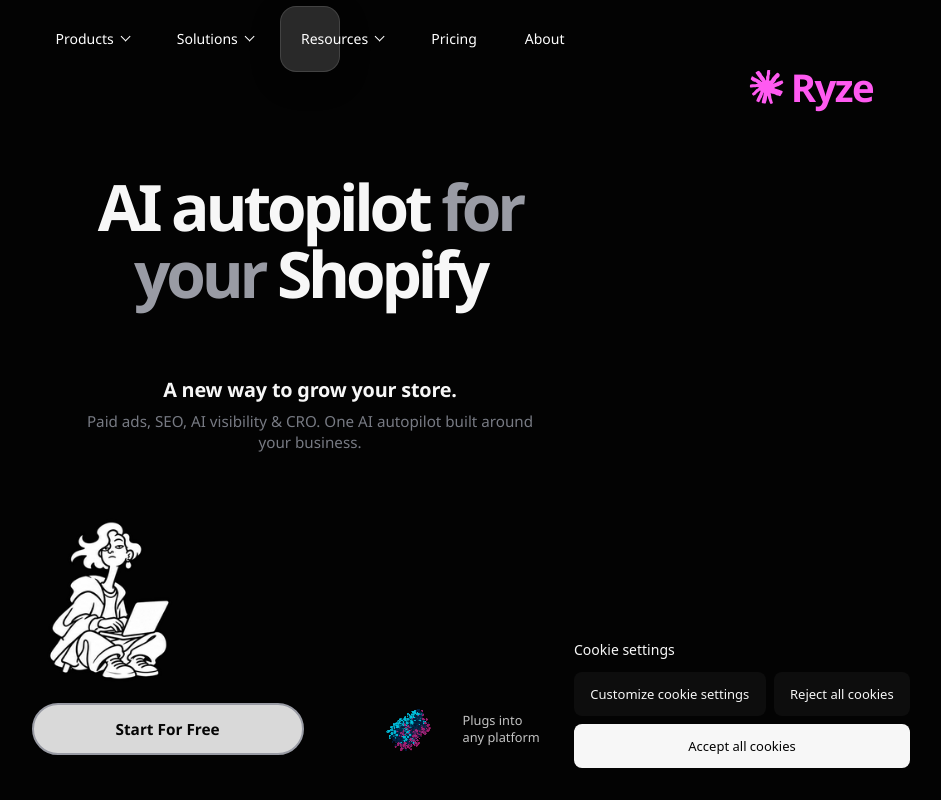
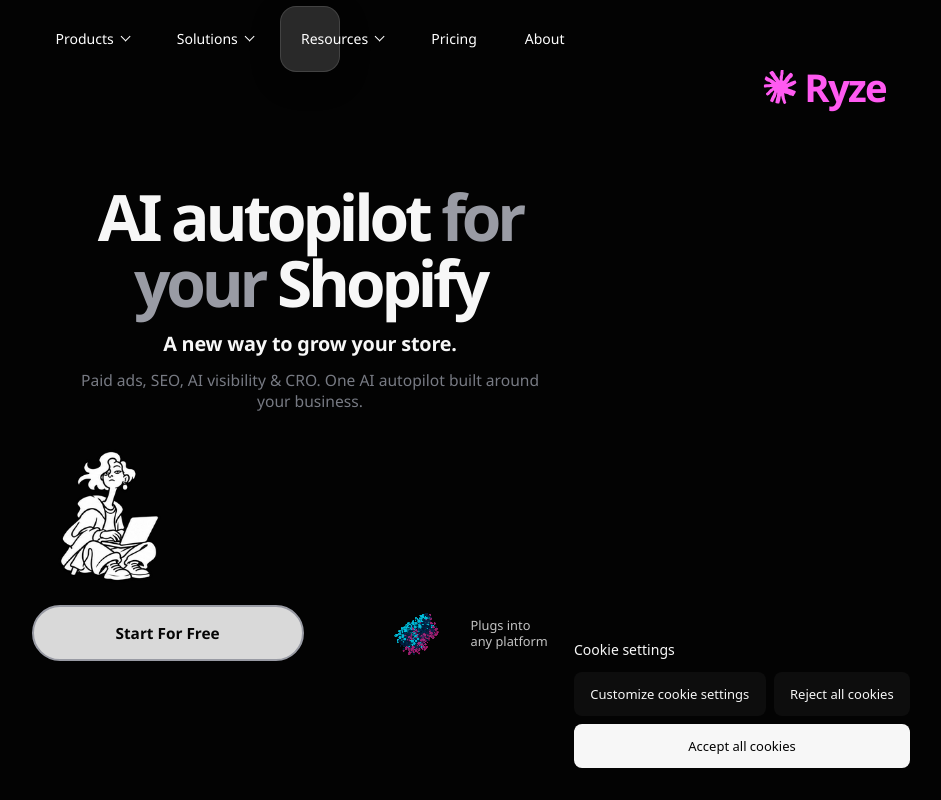
Before and after one commit to looksawful/ryze-challenge, a Next.js app: page / in a window 1280 px wide. Shown: the whole page, without its empty margins (330-1271 px from the left). Built offline with nearby package versions, Linux system fonts and the light colour scheme.

Commit message:
fix(hero): unify responsive grid and balance laptop composition

```diff
--- a/src/features/hero/Hero.module.css
+++ b/src/features/hero/Hero.module.css
@@ -130,7 +130,7 @@
   }
 
   /* In short desktop windows, show the no-JS explanation above the CTA. */
-  @media (min-width: 1024px) and (max-height: 700px) {
+  @media (width >= 1024px) and (max-height: 700px) {
     .action details > p {
       inset-block-start: auto;
       inset-block-end: 100%;
@@ -139,7 +139,7 @@
   }
 
   /* Very short landscape has no spare track for a separate explanation. */
-  @media (min-width: 700px) and (max-width: 1023px) and (max-height: 350px) {
+  @media (width >= 700px) and (width < 1024px) and (max-height: 350px) {
     .action details[open] > p {
       inset: 0;
       display: grid;
@@ -156,14 +156,14 @@
     }
   }
 
-  @media (max-width: 359px) {
+  @media (width < 360px) {
     .hero { padding-inline: 16px; }
     .headline > span + span { text-align: left; }
     .lead { margin-block-start: 64px; }
     .description { --type-paragraph-size: 18px; }
   }
 
-  @media (min-width: 700px) and (max-width: 1023px) and (orientation: landscape) {
+  @media (width >= 700px) and (width < 1024px) and (orientation: landscape) {
     .hero {
       inline-size: min(580px, calc(100% - 32px));
       min-block-size: 100svh;
@@ -195,7 +195,7 @@
     .integration { grid-area: integration; inline-size: min(100%, 290px); margin: 0 0 0 45px; justify-self: start; align-self: end; font-size: 15px; }
   }
 
-  @media (min-width: 1024px) {
+  @media (width >= 1024px) {
     .hero {
       inline-size: min(920px, calc(100% - 48px));
       min-block-size: 0;
@@ -227,7 +227,7 @@
     .integration { grid-column: 2; grid-row: 5; justify-self: end; inline-size: min(100%, 380px); margin: 20px 0 0; }
   }
 
-  @media (min-width: 1600px) {
+  @media (width >= 2400px) {
     .hero {
       inline-size: min(100%, 1897px);
       grid-template-columns: repeat(12, minmax(0, 1fr));
@@ -244,20 +244,8 @@
     .integration { grid-column: 11 / 13; grid-row: 3; justify-self: start; inline-size: min(100%, 320px); margin: 38px 0 0 -12px; }
   }
 
-  /* Short wide Figma composition: Rizzie to the right, clear of the CTA. */
-  @media (min-width: 1600px) and (max-width: 2399px) and (max-height: 800px) {
-    .mascot {
-      position: absolute;
-      grid-column: auto;
-      grid-row: auto;
-      inset-inline-end: clamp(26px, 4.5vw, 105px);
-      inset-block-start: clamp(300px, 46svh, 390px);
-      inline-size: 210px;
-      block-size: 225px;
-    }
-  }
 
-  @media (min-width: 2400px) {
+  @media (width >= 2400px) {
     .hero {
       inline-size: min(1947px, calc(100% - 560px));
       grid-template-columns: repeat(12, minmax(0, 1fr));
@@ -273,18 +261,9 @@
     .integration { grid-column: 12 / 13; grid-row: 4; inline-size: clamp(290px, 13vw, 320px); margin: 20px 0 0 20px; }
   }
 
-  @media (min-width: 1024px) and (max-height: 900px) {
-    .hero { min-block-size: 0; block-size: 100svh; margin-block-start: 0; }
-  }
 
-  @media (min-width: 1024px) and (max-width: 1599px) and (max-height: 900px) {
-    .hero {
-      grid-template-rows: 80px 170px 90px minmax(150px, 1fr) 110px;
-      padding-block: max(104px, 12svh) 12px;
-    }
-  }
   /* Short landscape windows: keep the primary action above browser controls. */
-  @media (min-width: 700px) and (max-width: 1023px) and (orientation: landscape) and (max-height: 450px) {
+  @media (width >= 700px) and (width < 1024px) and (orientation: landscape) and (max-height: 450px) {
     .hero {
       padding-block: 14px max(60px, env(safe-area-inset-bottom));
       grid-template-rows: 38px 100px 26px 52px minmax(0, 1fr) minmax(55px, max-content);
@@ -293,7 +272,7 @@
   }
 
   /* Reserve the Dock's 76px plus 8px gap; keep Rizzie outside the CTA column. */
-  @media (min-width: 700px) and (max-width: 1023px) and (orientation: landscape) {
+  @media (width >= 700px) and (width < 1024px) and (orientation: landscape) {
     .hero { min-block-size: calc(100svh - 84px); padding-block-end: 0; }
     .mascot {
       inset-inline-start: clamp(-190px, calc(690px - 100vw), -10px);
@@ -302,7 +281,7 @@
   }
 
   /* Intrinsic spacing within art-directed phone compositions. */
-  @media (max-width: 899px) and (orientation: portrait), (max-width: 699px) {
+  @media (width < 900px) and (orientation: portrait), (width < 700px) {
     .hero {
       display: grid;
       grid-template-columns: repeat(2, minmax(0, 1fr));
@@ -347,7 +326,8 @@
   }
 
   /* Short phone / closed Duo: CTA precedes optional artwork. */
-  @media (max-width: 699px) and (max-height: 900px) {
+  @media (width < 700px) and (max-height: 900px),
+    (width >= 700px) and (width < 900px) and (orientation: portrait) and (max-height: 900px) {
     .hero {
       grid-template-rows: repeat(5, auto) minmax(100px, max-content);
       grid-template-areas:
@@ -364,19 +344,15 @@
   }
 
   /* Duo Closed / other short wide phones: keep the full composition in one viewport. */
-  @media (min-width: 420px) and (max-width: 699px) and (max-height: 720px) {
+  @media (width >= 420px) and (width < 700px) and (max-height: 720px) {
     .hero { row-gap: 2px; padding-block-end: 10px; }
     .headline { margin-block-start: 4px; }
     .action { margin-block-start: 2px; }
   }
 
-  /* Near-square landscape: the larger character intentionally bleeds left of the CTA. */
-  @media (min-width: 900px) and (max-width: 1023px) and (orientation: landscape) and (max-aspect-ratio: 4/3) {
-    .mascot { inset-inline-start: -320px; }
-  }
 
   /* Unfolded Duo: two content columns and an independent upper-right shelf. */
-  @media (min-width: 900px) and (max-width: 1023px) and (min-height: 600px) and (min-aspect-ratio: 4/3) {
+  @media (width >= 900px) and (width < 1024px) and (min-height: 600px) and (min-aspect-ratio: 4/3) {
     .hero {
       inline-size: min(100% - 32px, 900px);
       margin-inline: auto;
@@ -412,7 +388,7 @@
   }
 
   /* Tall iPad: integrations follow CTA instead of sharing its row. */
-  @media (min-width: 1024px) and (max-width: 1199px) and (min-height: 1100px) {
+  @media (width >= 1024px) and (width < 1200px) and (min-height: 1100px) {
     .hero {
       min-block-size: calc(100svh - 74px);
       grid-template-rows: 100px 235px 115px minmax(240px, 1fr) 120px 105px;
@@ -431,7 +407,7 @@
   }
 
   /* A top navigation row must not obscure the headline in short landscape. */
-  @media (min-width: 700px) and (max-width: 1023px) and (orientation: landscape) and (max-height: 500px) {
+  @media (width >= 700px) and (width < 1024px) and (orientation: landscape) and (max-height: 500px) {
     .hero {
       min-block-size: 100svh;
       padding-block: 86px 8px;
@@ -448,65 +424,103 @@
     .action summary { min-block-size: 48px; }
   }
 
-  /* Preserve the approved wide composition without pushing CTA below a short viewport. */
-  @media (min-width: 1600px) and (max-height: 900px) {
-    .hero {
-      grid-template-rows: 88px minmax(260px, 1fr) minmax(170px, max-content);
-      padding-block: 18px 80px;
-    }
-  }
 
-  /* Tall responsive landscape: keep the approved centred title below the top Dock.
-     Unlike short landscape, this view has space for the full-width composition. */
-  @media (min-width: 700px) and (max-width: 1023px) and (orientation: landscape)
+  /* Mid-width horizontal screens: same content sequence as notebook, smaller scale.
+     Duo Open at 951x669 keeps its own media rule above this block. */
+  @media (width >= 700px) and (width < 1024px) and (orientation: landscape)
     and (min-height: 760px) and (max-aspect-ratio: 13/10) {
     .hero {
-      inline-size: min(100%, 918px);
+      position: relative;
+      inline-size: min(calc(100% - 2 * var(--gutter)), 60rem);
       min-block-size: 100svh;
+      block-size: 100svh;
       margin-inline: auto;
-      padding: 96px 24px 22px;
-      grid-template-columns: minmax(0, 1fr);
-      grid-template-rows: 64px 185px 75px minmax(0, 1fr) 95px;
-      grid-template-areas: "brand" "headline" "lead" "description" "action";
+      padding: clamp(6rem, 12svh, 7rem) 1rem clamp(1.25rem, 3svh, 2rem);
+      display: grid;
+      grid-template-columns: repeat(6, minmax(0, 1fr));
+      grid-template-areas: none;
+      grid-template-rows: auto auto auto auto auto;
+      column-gap: clamp(.5rem, 1vw, 1rem);
+      row-gap: clamp(.55rem, 1.3svh, .9rem);
+      align-content: center;
+      align-items: start;
     }
-    .brand { grid-area: brand; justify-self: end; align-self: center; font-size: 54px; }
-    .brandMark { inline-size: 52px; block-size: 52px; }
+    .brand {
+      position: absolute;
+      grid-area: auto;
+      inset: clamp(5.25rem, 12svh, 6.5rem) 1rem auto auto;
+      margin: 0;
+      font-size: clamp(2rem, 3.8vw, 2.75rem);
+    }
+    .brandMark { inline-size: .94em; block-size: .94em; }
     .headline {
-      grid-area: headline;
+      position: static;
+      grid-area: 1 / 1 / 2 / -1;
       justify-self: center;
-      align-self: center;
-      inline-size: min(100%, 720px);
-      --type-heading-size: clamp(48px, 6.4vw, 62px);
+      inline-size: min(100%, 17ch);
+      margin: 0;
+      --type-heading-size: clamp(2.7rem, 5vw, 3.5rem);
+      text-align: center;
+      text-wrap: balance;
     }
-    .lead { grid-area: lead; justify-self: center; margin: 0; text-align: center; }
-    .description { grid-area: description; justify-self: center; margin: 0; text-align: center; }
+    .headline > span,
+    .headline > span + span { text-align: center; overflow-wrap: normal; }
+    .lead {
+      position: static;
+      grid-area: 2 / 1 / 3 / -1;
+      justify-self: center;
+      margin: 0;
+      --type-lead-size: clamp(1rem, 2vw, 1.25rem);
+      text-align: center;
+    }
+    .lead br { display: none; }
+    .description {
+      position: static;
+      grid-area: 3 / 1 / 4 / -1;
+      justify-self: center;
+      inline-size: min(100%, 48ch);
+      margin: 0;
+      --type-paragraph-size: clamp(.88rem, 1.65vw, 1.1rem);
+      line-height: 1.4;
+      text-align: center;
+    }
     .mascot {
-      grid-area: auto;
-      position: absolute;
-      inset: auto auto 0 16px;
-      inline-size: 215px;
-      block-size: 235px;
+      position: relative;
+      inset: auto;
+      grid-area: 4 / 2 / 5 / 4;
+      justify-self: start;
+      align-self: end;
+      inline-size: min(100%, 9rem);
+      block-size: clamp(8.5rem, 19svh, 10rem);
       margin: 0;
     }
+    .mascot :global([data-mode]) {
+      --rizzie-width: clamp(7rem, 12vw, 8.5rem);
+      --sprite-scale: .64;
+    }
     .action {
-      grid-area: action;
+      position: relative;
+      grid-area: 5 / 2 / 6 / 4;
+      justify-self: stretch;
+      align-self: center;
+      inline-size: 100%;
+      margin: 0;
+    }
+    .action summary { min-block-size: 3.5rem; }
+    .integration {
+      position: static;
+      inset: auto;
+      grid-area: 5 / 4 / 6 / 6;
       justify-self: start;
       align-self: center;
-      inline-size: min(295px, 40%);
-      margin: 0 0 0 clamp(180px, 24vw, 250px);
-    }
-    .integration {
-      grid-area: auto;
-      position: absolute;
-      inset: auto clamp(22px, 5vw, 60px) 62px auto;
-      inline-size: 210px;
+      inline-size: min(100%, 14rem);
       margin: 0;
     }
   }
 
   /* Dense phone canvases: preserve all seven Hero elements without clipping.
      The normal portrait composition remains unchanged on taller screens. */
-  @media (max-width: 699px) and (max-height: 650px) {
+  @media (width < 700px) and (max-height: 650px) {
     .hero {
       min-block-size: 0;
       block-size: 100svh;
@@ -532,8 +546,8 @@
     .action summary { min-block-size: 44px; font-size: 15px; }
   }
 
-  /* Short desktop layouts: reduce reserved tracks, not content visibility. */
-  @media (min-width: 1024px) and (max-height: 720px) {
+
+  @media (width >= 1024px) and (max-height: 607px) {
     .hero {
       min-block-size: 0;
       block-size: 100svh;
@@ -551,27 +565,8 @@
     .integration { margin-block-start: 0; }
   }
 
-  /* In the desktop prototype, bottom-right Cookies occupy their own layer.
-     Give the integration marks a separate right-side row above that overlay. */
-  @media (min-width: 1200px) and (max-width: 1599px) {
-    .integration {
-      position: absolute;
-      grid-area: auto;
-      inset: auto 16px 200px auto;
-      inline-size: min(100%, 380px);
-      margin: 0;
-    }
-  }
-  @media (min-width: 1600px) and (max-width: 2399px) and (max-height: 800px) {
-    .integration {
-      position: absolute;
-      grid-area: auto;
-      inset: auto 16px 200px auto;
-      inline-size: min(100%, 316px);
-      margin: 0;
-    }
-  }
-  @media (min-width: 2400px) {
+
+  @media (width >= 2400px) {
     .integration {
       position: absolute;
       grid-area: auto;
@@ -589,7 +584,7 @@
 
   /* Duo Open: retain its deliberate asymmetry with the headline upper left.
      Navigation stays fixed above; it is not part of the reference artwork. */
-  @media (min-width: 900px) and (max-width: 1023px)
+  @media (width >= 900px) and (width < 1024px)
     and (min-height: 600px) and (min-aspect-ratio: 4/3) {
     .hero {
       display: block;
@@ -657,52 +652,49 @@
 }
 
 
-/* Laptop: intrinsic sections, fluid height distribution and one shared CTA row.
-   This range never changes the established phone/Duo/tall-tablet art direction. */
+/* Single landscape workstation composition: notebook through wide desktop.
+   Aspect ratio selects this mode, while tall iPad, Duo and ultrawide keep their
+   separately approved layouts. Content determines row heights, not pixel tracks. */
 @layer components {
-  @media (min-width: 64rem) and (max-width: 124.9375rem)
-    and (min-height: 40rem) and (max-height: 62.5rem) {
+  @media (width >= 1024px) and (width < 2400px)
+    and (min-aspect-ratio: 5/4) and (min-height: 608px) {
     .hero {
-      --laptop-gap: clamp(.35rem, 1svh, .75rem);
+      --hero-gap: clamp(.75rem, 1.6svh, 1.125rem);
+      position: relative;
       inline-size: min(calc(100% - 2 * var(--gutter)), var(--content-width));
+      min-block-size: 100svh;
       block-size: 100svh;
-      min-block-size: 100svh;
       margin-inline: auto;
-      padding: clamp(4.25rem, 8svh, 5.75rem)
+      padding: clamp(5.25rem, 10svh, 7rem)
         clamp(.25rem, 1vw, 1.25rem)
-        clamp(1.5rem, 4.5svh, 3rem);
+        clamp(1.5rem, 4svh, 2.75rem);
       display: grid;
       grid-template-columns: repeat(12, minmax(0, 1fr));
-      grid-template-rows:
-        auto
-        minmax(0, .9fr)
-        auto
-        auto
-        minmax(0, .8fr)
-        auto;
-      column-gap: clamp(.5rem, 1vw, 1.15rem);
-      row-gap: var(--laptop-gap);
+      grid-template-rows: auto auto auto auto auto;
+      column-gap: clamp(.5rem, 1vw, 1.125rem);
+      row-gap: var(--hero-gap);
+      align-content: center;
       align-items: start;
       overflow: visible;
     }
     .brand {
-      position: static;
-      grid-area: 1 / 9 / 2 / 13;
+      position: absolute;
+      inset: clamp(4.25rem, 8svh, 6rem) 0 auto auto;
+      grid-area: auto;
       justify-self: end;
-      align-self: start;
       margin: 0;
-      font-size: clamp(2rem, 3vw, 3rem);
-      letter-spacing: -.04em;
+      font-size: clamp(2.15rem, 3vw, 3.15rem);
+      letter-spacing: -.045em;
     }
-    .brandMark { inline-size: .95em; block-size: .95em; }
+    .brandMark { inline-size: .94em; block-size: .94em; }
     .headline {
       position: static;
-      grid-area: 2 / 2 / 3 / 12;
+      grid-area: 1 / 2 / 2 / 12;
       justify-self: center;
       align-self: center;
-      inline-size: min(100%, 17ch);
+      inline-size: min(100%, 18ch);
       margin: 0;
-      --type-heading-size: clamp(3.05rem, 5vw, 5.2rem);
+      --type-heading-size: clamp(3.125rem, 5vw, 5.8rem);
       line-height: 1.04;
       letter-spacing: -.04em;
       text-align: center;
@@ -712,43 +704,44 @@
     .headline > span + span { text-align: center; overflow-wrap: normal; }
     .lead {
       position: static;
-      grid-area: 3 / 3 / 4 / 11;
+      grid-area: 2 / 3 / 3 / 11;
       justify-self: center;
       margin: 0;
       --type-lead-size: clamp(1.1rem, 1.55vw, 1.5rem);
-      line-height: 1.25;
+      line-height: 1.24;
       letter-spacing: -.01em;
       text-align: center;
     }
     .lead br { display: none; }
     .description {
       position: static;
-      grid-area: 4 / 3 / 5 / 11;
+      grid-area: 3 / 3 / 4 / 11;
       justify-self: center;
-      max-inline-size: 55ch;
+      max-inline-size: 53ch;
       margin: 0;
-      --type-paragraph-size: clamp(.95rem, 1.18vw, 1.14rem);
+      --type-paragraph-size: clamp(.975rem, 1.2vw, 1.15rem);
       line-height: 1.42;
       text-align: center;
     }
     .mascot {
       position: relative;
-      grid-area: 5 / 4 / 6 / 7;
+      inset: auto;
+      grid-area: 4 / 4 / 5 / 7;
       justify-self: start;
       align-self: end;
-      inline-size: min(100%, 10.25rem);
-      block-size: clamp(6.5rem, 14svh, 8.75rem);
+      inline-size: min(100%, 10.5rem);
+      block-size: clamp(9rem, 20svh, 11rem);
       margin: 0;
       pointer-events: none;
     }
-    .mascot > section { min-inline-size: 0; }
     .mascot :global([data-mode]) {
-      --rizzie-width: clamp(8rem, 11vw, 9.75rem);
-      --sprite-scale: .83;
+      --rizzie-width: clamp(7.5rem, 11vw, 9.5rem);
+      --sprite-scale: .68;
     }
     .action {
       position: relative;
-      grid-area: 6 / 4 / 7 / 7;
+      inset: auto;
+      grid-area: 5 / 4 / 6 / 7;
       justify-self: stretch;
       align-self: center;
       inline-size: 100%;
@@ -757,22 +750,23 @@
       z-index: 4;
     }
     .action summary {
-      min-block-size: clamp(3.25rem, 6.5svh, 4rem);
-      font-size: clamp(.96rem, 1.07vw, 1.08rem);
+      min-block-size: clamp(3.5rem, 7svh, 4.25rem);
+      font-size: clamp(.96rem, 1.1vw, 1.13rem);
     }
     .integration {
       position: static;
-      grid-area: 6 / 7 / 7 / 11;
+      inset: auto;
+      grid-area: 5 / 7 / 6 / 11;
       justify-self: start;
       align-self: center;
-      inline-size: min(100%, 17rem);
+      inline-size: min(100%, 18rem);
       min-inline-size: 0;
       margin: 0;
     }
     .hero[data-action-open="true"] .action {
-      grid-area: 5 / 2 / 7 / 12;
+      grid-area: 4 / 2 / 6 / 12;
       justify-self: stretch;
-      align-self: start;
+      align-self: center;
       inline-size: 100%;
       margin: 0;
     }
--- a/src/features/hero/HeroAction.module.css
+++ b/src/features/hero/HeroAction.module.css
@@ -163,9 +163,6 @@
     cursor: pointer;
   }
 
-  @media (min-width: 1600px) {
-    .inline { inset-inline-start: auto; inset-inline-end: 0; }
-  }
   @media (min-width: 2400px) {
     .inline .result {
       inset-inline-end: calc(100% + 16px);
@@ -201,8 +198,8 @@
 }
 /* Laptop result stays in the form flow, never over Hero copy. */
 @layer components {
-  @media (min-width: 64rem) and (max-width: 124.9375rem)
-    and (min-height: 40rem) and (max-height: 62.5rem) {
+  @media (width >= 1024px) and (width < 2400px)
+    and (min-aspect-ratio: 5/4) and (min-height: 608px) {
     .inline .result {
       position: static;
       inset: auto;
```
Also changed, not shown: 1 other file (tests, documents, lock files or other folders).
